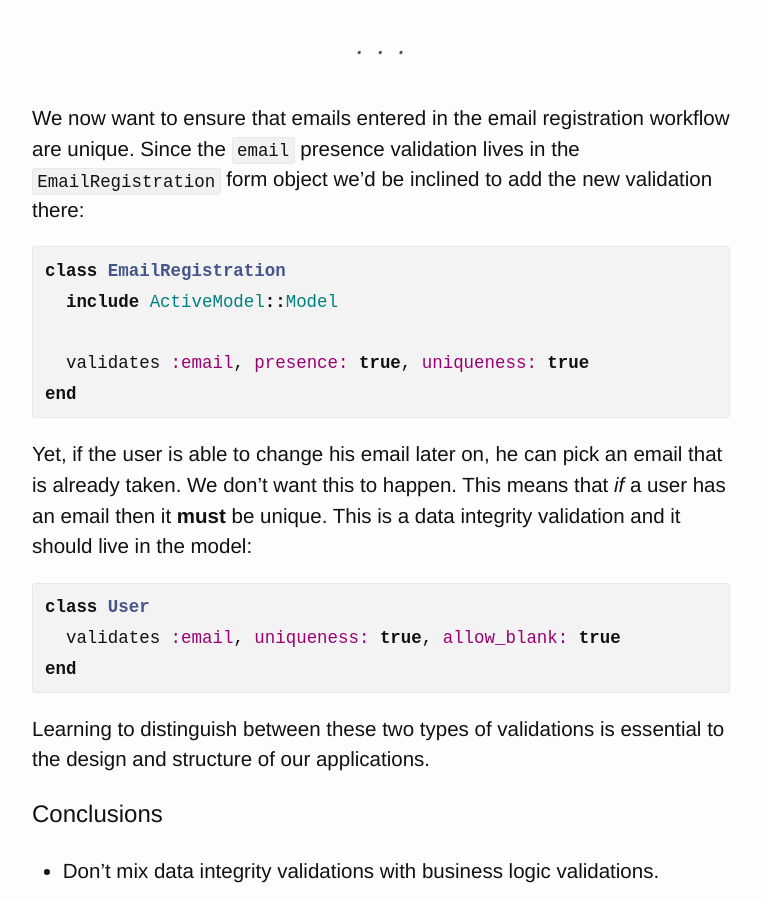
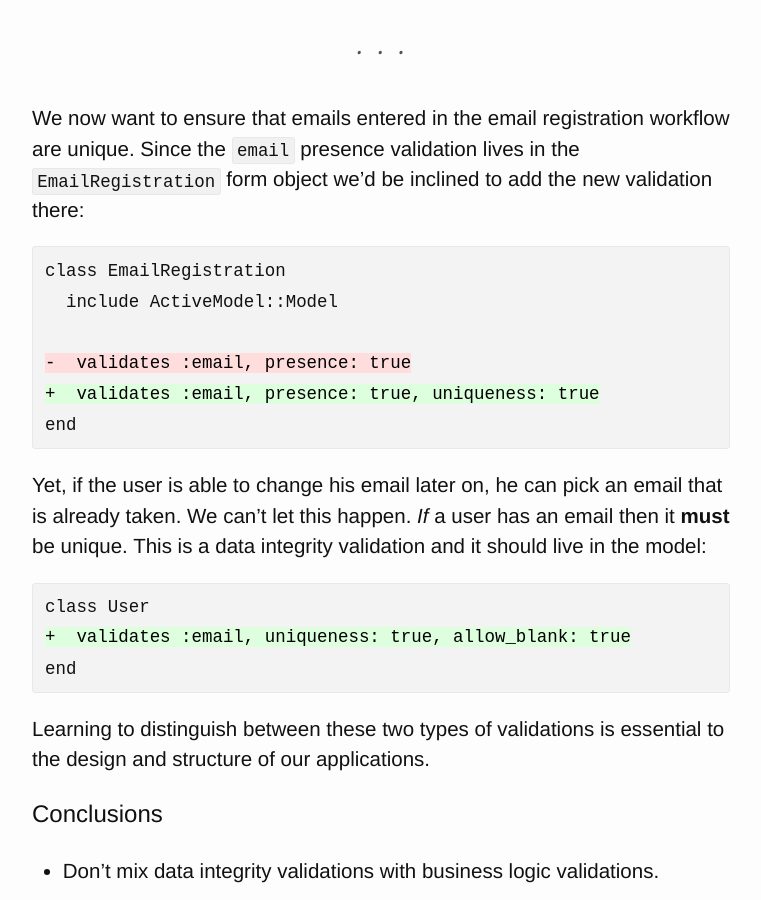
Before and after one commit to guilhermesimoes/guilhermesimoes.github.io, a Jekyll site: the page built from _posts/2017-09-14-validating-form-objects.md, in a window 1280 px wide and 900 px high, scrolled down 4408 px. Shown: the whole window, without its empty margins (259-1020 px from the left). Built offline with Jekyll 4.4.1, drawn with Linux system fonts in a browser that asks for light colours.

Commit message:
Update 2017-09-14-validating-form-objects.md

````diff
--- a/_posts/2017-09-14-validating-form-objects.md
+++ b/_posts/2017-09-14-validating-form-objects.md
@@ -155,21 +155,22 @@ We now want to ensure that emails entered in the email registration workflow are
 Since the `email` presence validation lives in the `EmailRegistration` form object
 we'd be inclined to add the new validation there:
 
-```ruby
+```diff
 class EmailRegistration
   include ActiveModel::Model
 
-  validates :email, presence: true, uniqueness: true
+-  validates :email, presence: true
++  validates :email, presence: true, uniqueness: true
 end
 ```
 
 Yet, if the user is able to change his email later on, he can pick an email that is already taken.
-We don't want this to happen. This means that *if* a user has an email then it **must** be unique.
+We can't let this happen. *If* a user has an email then it **must** be unique.
 This is a data integrity validation and it should live in the model:
 
-```ruby
+```diff
 class User
-  validates :email, uniqueness: true, allow_blank: true
++  validates :email, uniqueness: true, allow_blank: true
 end
 ```
 
````
